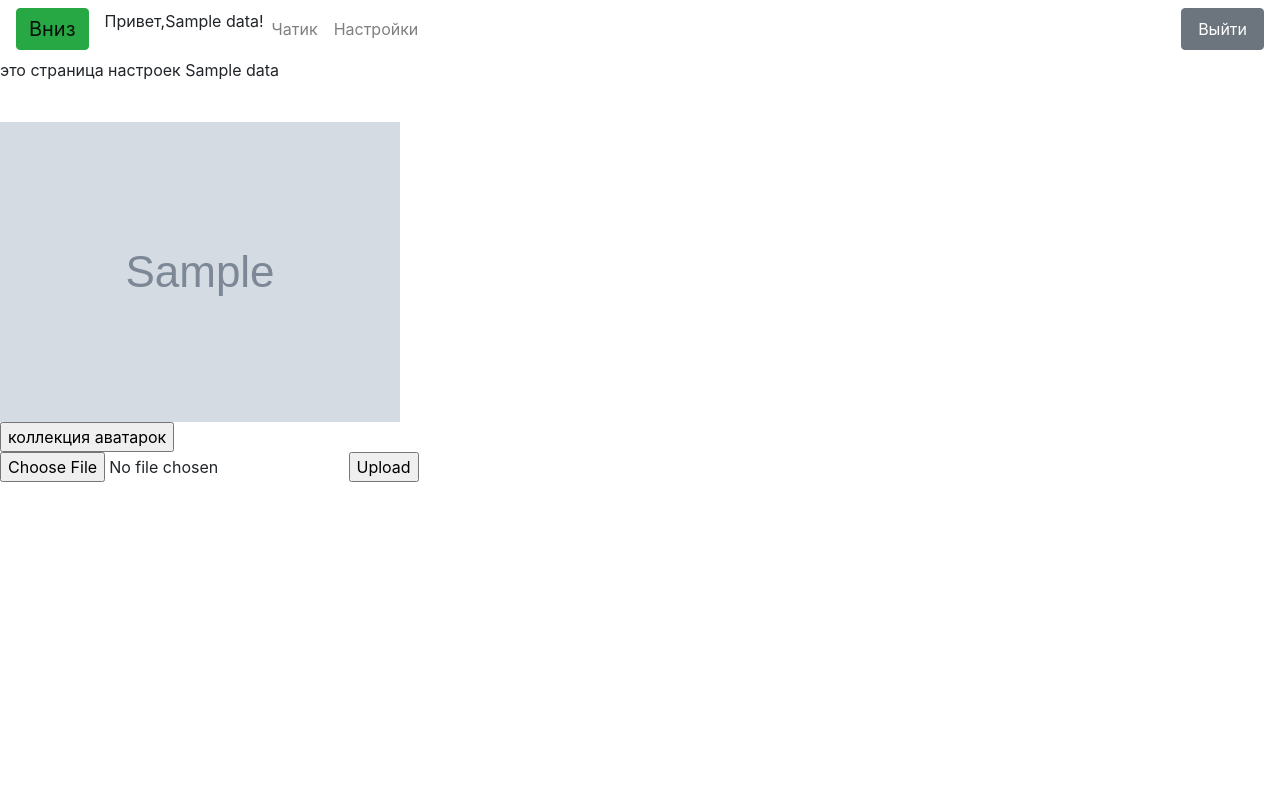
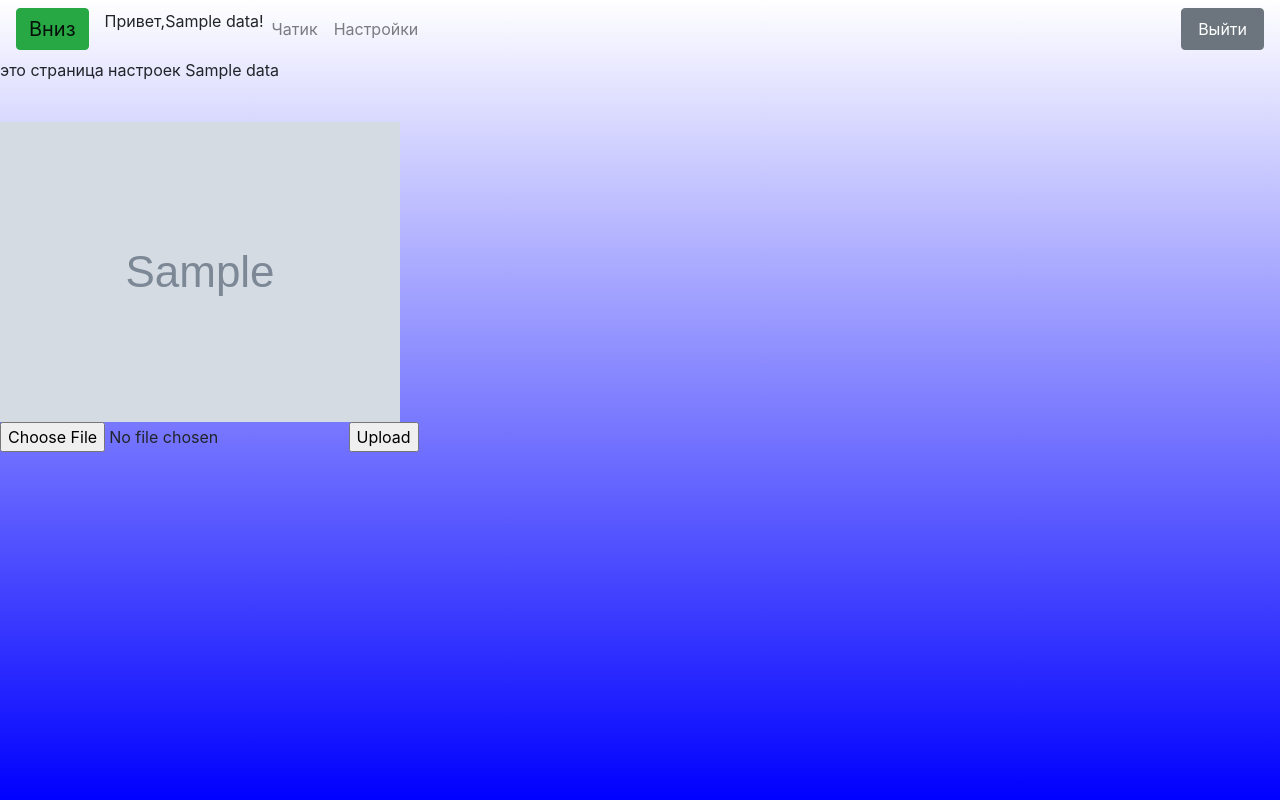
Before and after one commit to vutmu/webchat_local, a Flask app: template app/templates/settings.html in a window 1280 px wide. Run offline with Flask 2, Linux system fonts and the light colour scheme; the template is opened without the code that fills it: most values are stand-ins (such as "Sample title", 1, 10 or a date in 2020); grey boxes marked "Sample" are stand-in pictures; some libraries are stand-ins or nearby versions.

Commit message:
css edit

```diff
--- /dev/null
+++ b/app/static/styles/settings.css
@@ -0,0 +1,8 @@
+* {box-sizing: border-box; }
+html, body {
+    background-image: -webkit-linear-gradient(white, blue);
+    height: 100vh;
+}
+#but1 {
+    display: none;
+}
--- a/app/templates/base.html
+++ b/app/templates/base.html
@@ -65,9 +65,7 @@
                     let text = pretty_print(value)
                     let messblock = `
                     <div class="messblock" id=${mess_id}>
-                        <div class="avka">
-                            <a  href=${ref}><img src=${avatar} class="img-fluid" alt="avatarka"></a>
-                        </div>
+                        <a href=${ref}><img src=${avatar} class="avka" alt="avatarka"></a>
                         <div class="intext">${text}</div>
                     </div>`;
                     $('.messages').append(messblock)
--- a/app/templates/settings.html
+++ b/app/templates/settings.html
@@ -1,4 +1,7 @@
 {%extends "base_template.html"%}
+{%block head%}
+<link  rel = "stylesheet" href =  "{{ url_for('static',filename='styles/settings.css') }}">
+{%endblock%}
 {%block content%}
 <p>это страница настроек {{data['name']}}</p><br>
 <img src={{data['avatar']}} alt="avatar" id="avatar"><br>
```
Also changed, not shown: app/static/styles/base.css (+16 -24 lines).
